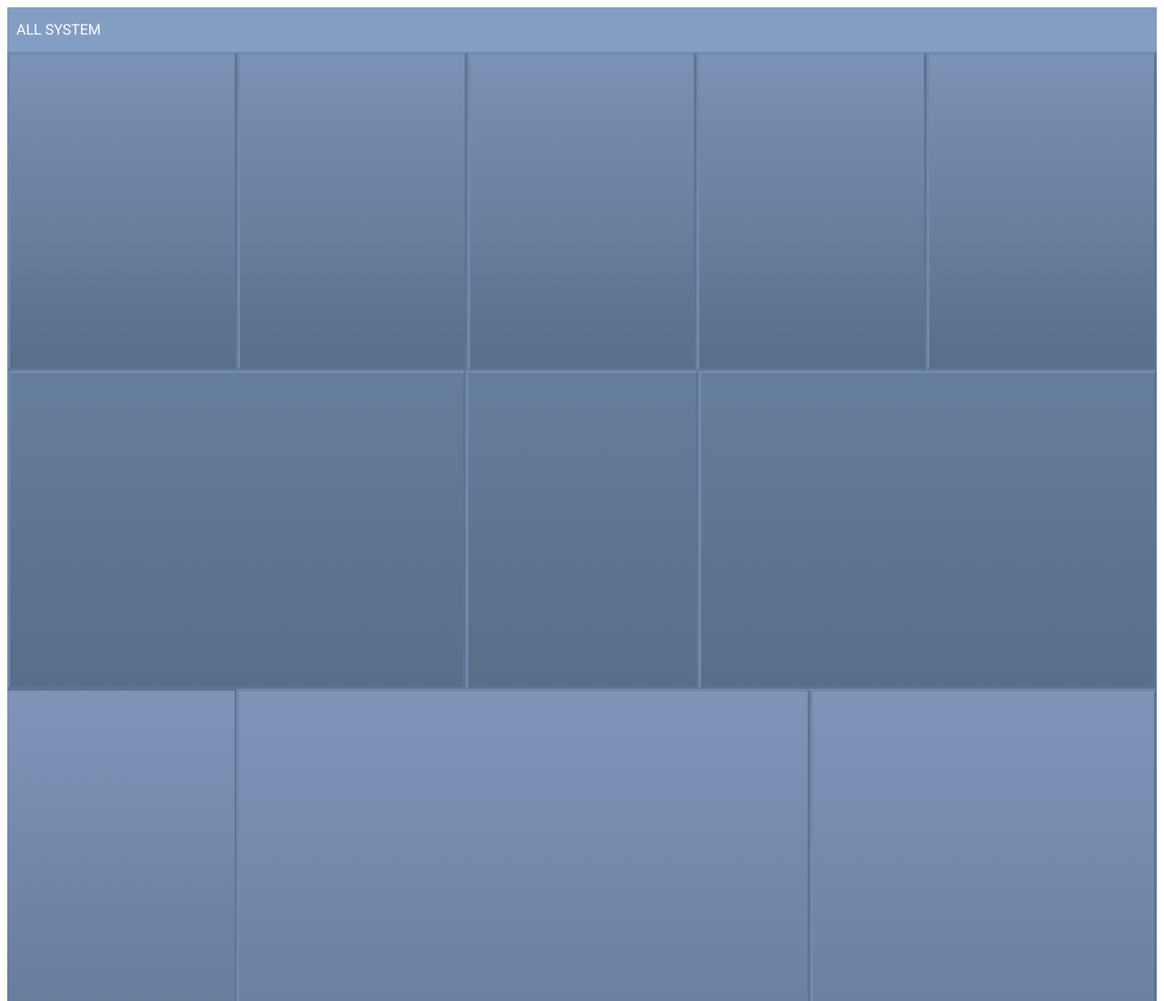
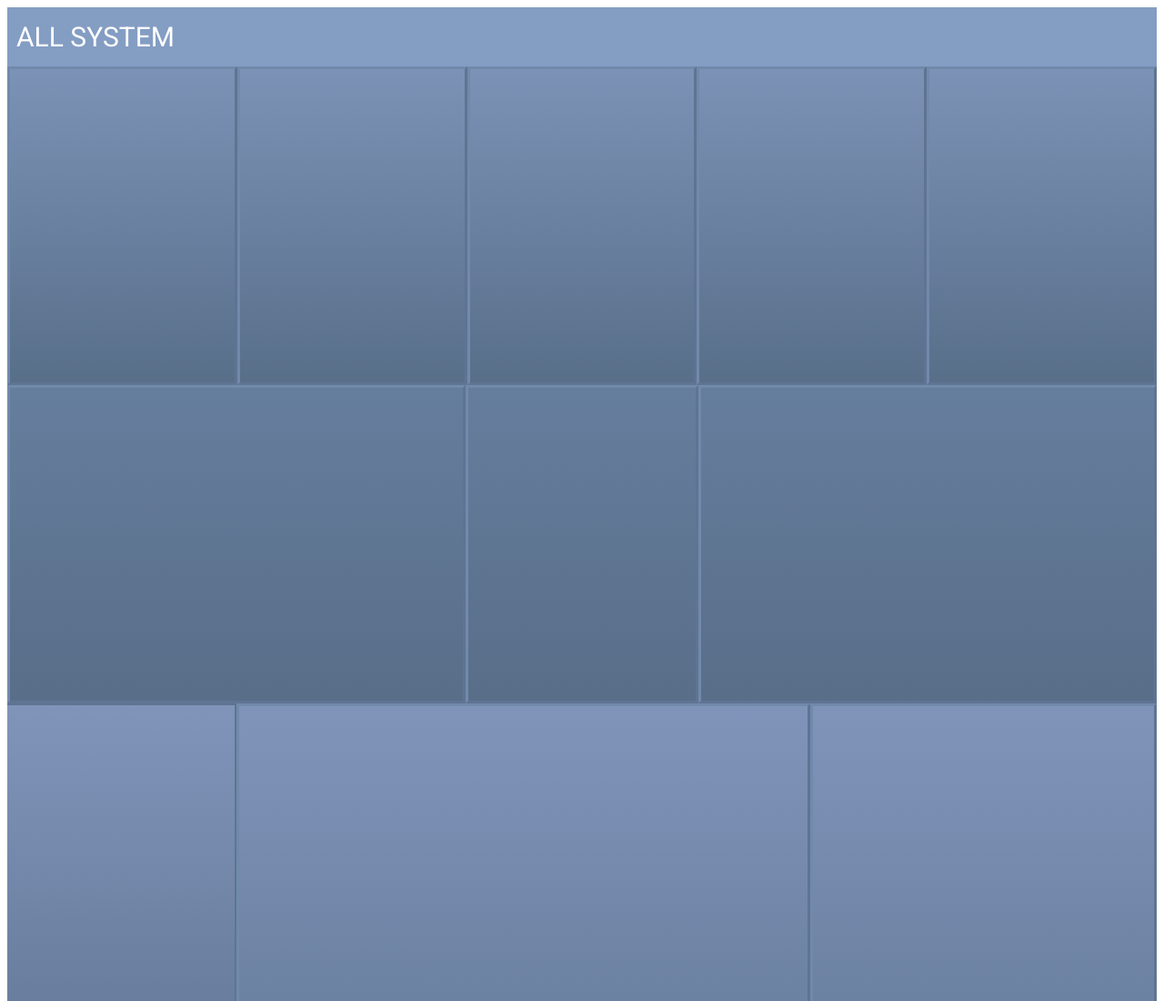
Before and after one commit to edwardedd/html_1, a plain HTML site: page index.html in a window 1280 px wide. Shown: the top 1100 px of the page at 91% size. Drawn offline with Linux system fonts and the light colour scheme.

Commit message:
Update style.css

```diff
--- a/style.css
+++ b/style.css
@@ -1,7 +1,7 @@
 @import url('https://fonts.googleapis.com/css?family=Roboto');
 .header {
-font-family: Roboto;san-serif;
-font-style: 30px;
+font-family: Roboto;
+font-size: 30px;
 color: white;
 background-color: #849DC3;
 padding: 15px 0 15px 10px;
```
